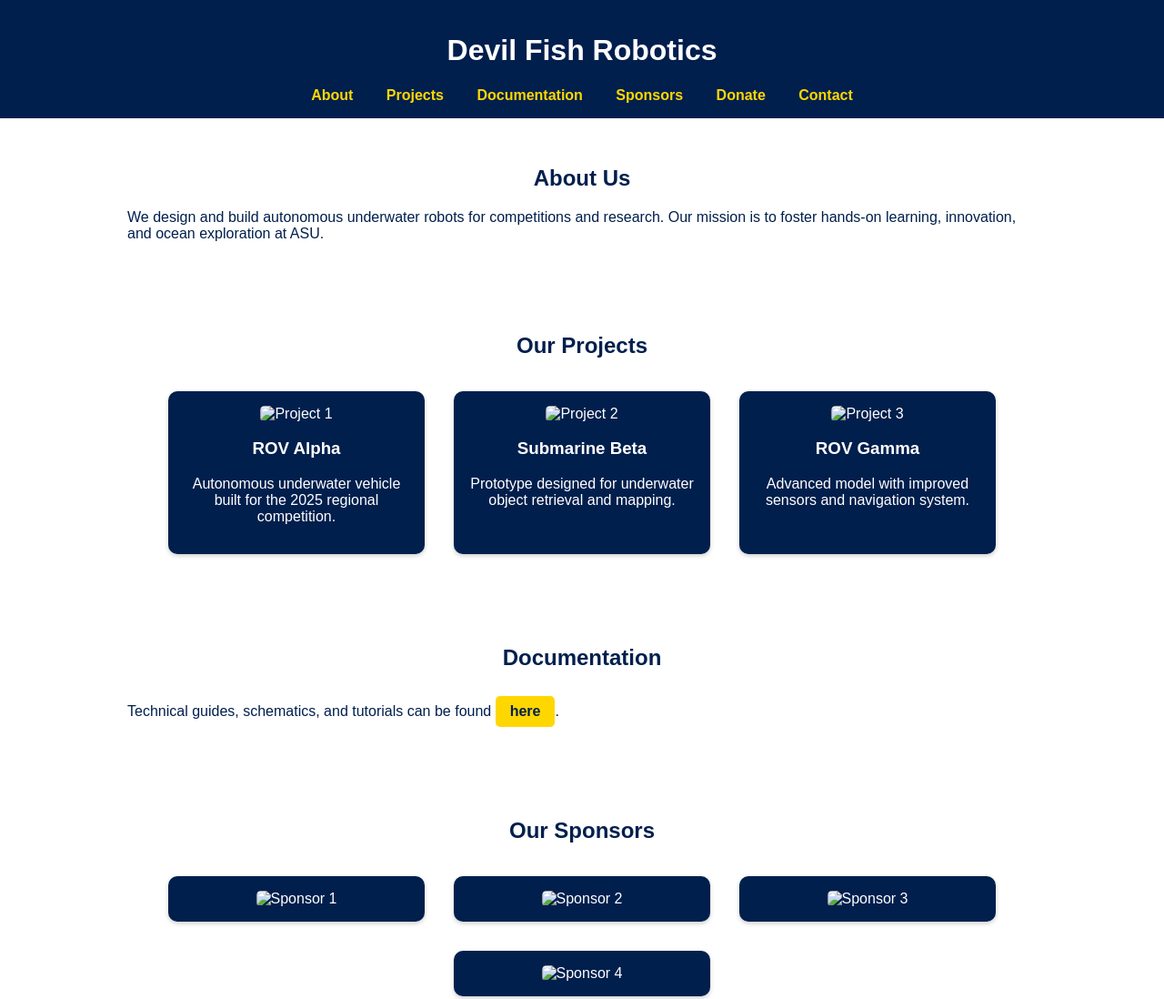
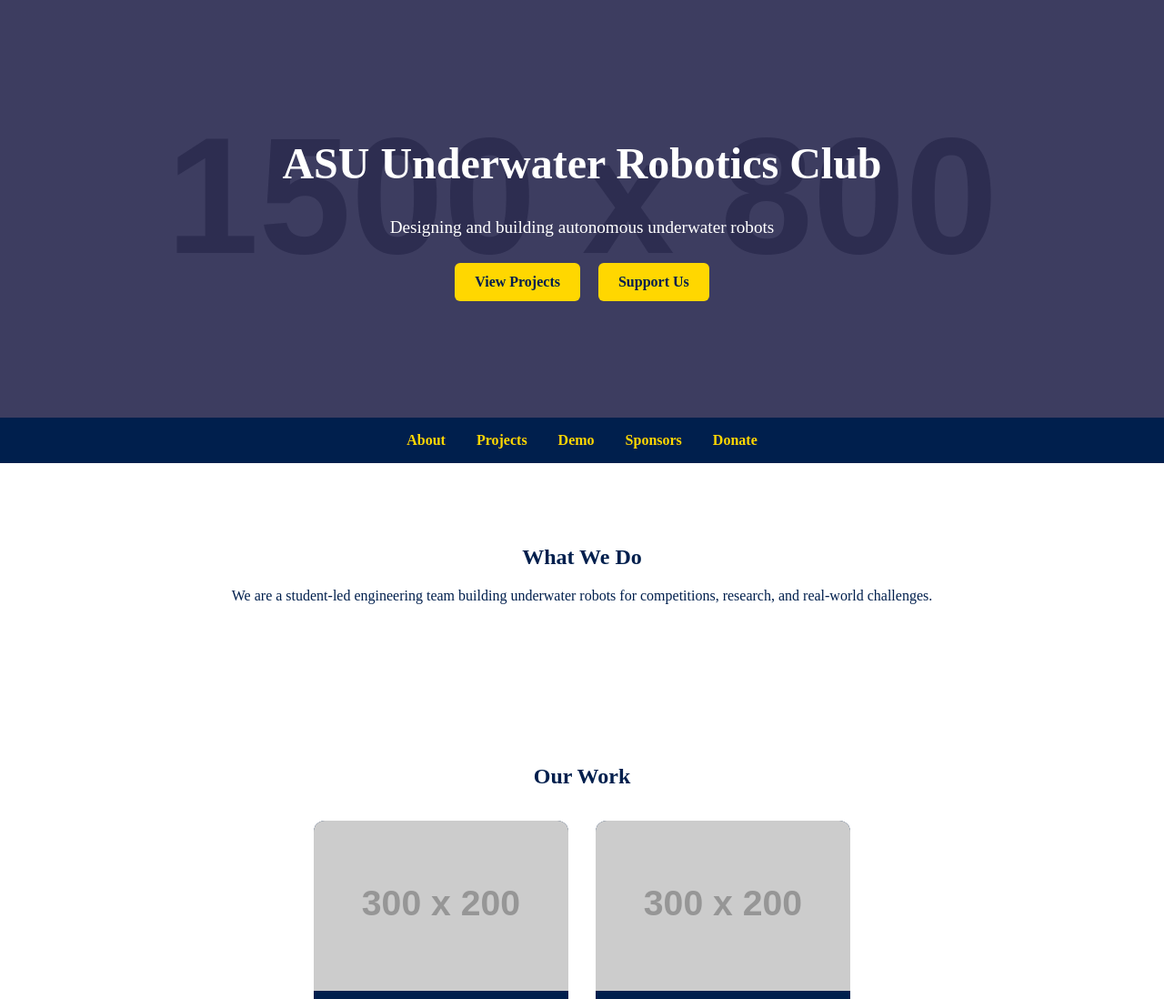
Before and after one commit to DevilFishRobotics-ASU/DevilFishRobotics.github.io, a plain HTML site: page index.html in a window 1280 px wide. Shown: the top 1098 px of the page at 91% size. Drawn offline with Linux system fonts and the light colour scheme; placeholder pictures from the web are drawn by us.

Commit message:
Update index.html

```diff
--- a/index.html
+++ b/index.html
@@ -2,96 +2,247 @@
 <html lang="en">
 <head>
 <meta charset="UTF-8">
-<title>Devil Fish Robotics</title>
+<title>Devil Fish Robotics ASU</title>
+
 <style>
-  body { font-family: Arial; margin: 0; background: #ffffff; color: #001f4d; }
-  header { background: #001f4d; color: white; padding: 1rem; text-align: center; }
-  nav a { margin: 0 1rem; color: #ffd700; text-decoration: none; font-weight: bold; }
-  nav a:hover { color: #ff0000; }
-  section { padding: 2rem; max-width: 1000px; margin: auto; }
-  h1, h2 { text-align: center; }
-  .card { background: #001f4d; color: white; padding: 1rem; margin: 1rem; border-radius: 10px; box-shadow: 0 2px 5px rgba(0,0,0,0.2); }
-  .projects, .sponsors { display: flex; flex-wrap: wrap; justify-content: center; }
-  .projects .card, .sponsors .card { width: 250px; margin: 1rem; text-align: center; }
-  .projects img, .sponsors img { width: 100%; border-radius: 5px; }
-  a.button { background: #ffd700; color: #001f4d; padding: 0.5rem 1rem; border-radius: 5px; text-decoration: none; font-weight: bold; display: inline-block; margin-top: 0.5rem; }
-  a.button:hover { background: #ff0000; color: white; }
-  footer { background: #001f4d; text-align: center; padding: 1rem; margin-top: 2rem; color: #ffd700; font-weight: bold; }
+html {
+  scroll-behavior: smooth;
+}
+
+body {
+  margin: 0;
+  font-family: oswald, garet;
+  background: white;
+  color: #001f4d;
+}
+
+/* HERO */
+.hero {
+  background: linear-gradient(rgba(0,0,50,0.7), rgba(0,0,50,0.7)), url('https://via.placeholder.com/1500x800');
+  background-size: cover;
+  background-position: center;
+  color: white;
+  text-align: center;
+  padding: 120px 20px;
+}
+
+.hero h1 {
+  font-size: 3em;
+}
+
+.hero p {
+  font-size: 1.2em;
+  margin-bottom: 20px;
+}
+
+/* BUTTONS */
+.button {
+  background: #ffd700;
+  color: #001f4d;
+  padding: 12px 22px;
+  margin: 8px;
+  display: inline-block;
+  border-radius: 6px;
+  text-decoration: none;
+  font-weight: bold;
+  transition: 0.3s;
+}
+
+.button:hover {
+  background: red;
+  color: white;
+}
+
+/* NAV */
+nav {
+  background: #001f4d;
+  padding: 1rem;
+  text-align: center;
+  position: sticky;
+  top: 0;
+}
+
+nav a {
+  color: #ffd700;
+  margin: 0 15px;
+  text-decoration: none;
+  font-weight: bold;
+}
+
+/* SECTIONS */
+section {
+  padding: 70px 20px;
+  max-width: 1100px;
+  margin: auto;
+  text-align: center;
+}
+
+/* ANIMATION */
+.fade {
+  opacity: 0;
+  transform: translateY(30px);
+  transition: 0.8s;
+}
+
+.fade.visible {
+  opacity: 1;
+  transform: translateY(0);
+}
+
+/* PROJECT CARDS */
+.projects {
+  display: flex;
+  flex-wrap: wrap;
+  justify-content: center;
+}
+
+.card {
+  background: #001f4d;
+  color: white;
+  width: 280px;
+  margin: 15px;
+  border-radius: 12px;
+  overflow: hidden;
+  transition: 0.3s;
+}
+
+.card:hover {
+  transform: translateY(-10px) scale(1.03);
+}
+
+.card img {
+  width: 100%;
+}
+
+.card h3 {
+  margin: 10px;
+}
+
+.card p {
+  padding: 0 10px 15px;
+}
+
+/* VIDEO */
+.video iframe {
+  width: 100%;
+  max-width: 700px;
+  height: 400px;
+  border-radius: 10px;
+}
+
+/* SPONSORS */
+.sponsors img {
+  width: 140px;
+  margin: 15px;
+  transition: 0.3s;
+}
+
+.sponsors img:hover {
+  transform: scale(1.1);
+}
+
+/* FOOTER */
+footer {
+  background: #001f4d;
+  color: #ffd700;
+  padding: 20px;
+  text-align: center;
+}
 </style>
 </head>
+
 <body>
 
-<header>
-  <h1>Devil Fish Robotics</h1>
+<!-- HERO -->
+<div class="hero">
+  <h1>ASU Underwater Robotics Club</h1>
+  <p>Designing and building autonomous underwater robots</p>
+  <a href="#projects" class="button">View Projects</a>
+  <a href="#donate" class="button">Support Us</a>
+</div>
+
+<!-- NAV -->
 <nav>
   <a href="#about">About</a>
   <a href="#projects">Projects</a>
-    <a href="#documentation">Documentation</a>
+  <a href="#video">Demo</a>
   <a href="#sponsors">Sponsors</a>
   <a href="#donate">Donate</a>
-    <a href="#contact">Contact</a>
 </nav>
-</header>
 
-<section id="about">
-  <h2>About Us</h2>
-  <p>We design and build autonomous underwater robots for competitions and research. Our mission is to foster hands-on learning, innovation, and ocean exploration at ASU.</p>
+<!-- ABOUT -->
+<section id="about" class="fade">
+  <h2>What We Do</h2>
+  <p>We are a student-led engineering team building underwater robots for competitions, research, and real-world challenges.</p>
 </section>
 
-<section id="projects">
-  <h2>Our Projects</h2>
+<!-- PROJECTS -->
+<section id="projects" class="fade">
+  <h2>Our Work</h2>
   <div class="projects">
+
     <div class="card">
-      <img src="project1.jpg" alt="Project 1">
+      <img src="https://via.placeholder.com/300x200">
       <h3>ROV Alpha</h3>
-      <p>Autonomous underwater vehicle built for the 2025 regional competition.</p>
+      <p>Competition-ready underwater robot.</p>
     </div>
+
     <div class="card">
-      <img src="project2.jpg" alt="Project 2">
+      <img src="https://via.placeholder.com/300x200">
       <h3>Submarine Beta</h3>
-      <p>Prototype designed for underwater object retrieval and mapping.</p>
+      <p>Autonomous navigation prototype.</p>
     </div>
-    <div class="card">
-      <img src="project3.jpg" alt="Project 3">
-      <h3>ROV Gamma</h3>
-      <p>Advanced model with improved sensors and navigation system.</p>
-    </div>
+
   </div>
 </section>
 
-<section id="documentation">
-  <h2>Documentation</h2>
-  <p>Technical guides, schematics, and tutorials can be found <a href="#" class="button">here</a>.</p>
-</section>
-
-<section id="sponsors">
-  <h2>Our Sponsors</h2>
-  <div class="sponsors">
-    <div class="card"><img src="sponsor1.png" alt="Sponsor 1"></div>
-    <div class="card"><img src="sponsor2.png" alt="Sponsor 2"></div>
-    <div class="card"><img src="sponsor3.png" alt="Sponsor 3"></div>
-    <div class="card"><img src="sponsor4.png" alt="Sponsor 4"></div>
-  </div>
-  <p style="text-align:center; margin-top:1rem;">Want your logo here? Become a sponsor today!</p>
-</section>
-
-<section id="donate">
-  <h2>Support Us</h2>
-  <p>Your donations help us build and improve our robots. Every contribution goes directly to materials, travel, and competition costs.</p>
-  <div style="text-align:center;">
-    <a href="#" class="button">Donate Now</a>
+<!-- VIDEO -->
+<section id="video" class="fade">
+  <h2>See Our Robot in Action</h2>
+  <div class="video">
+    <iframe src="https://www.youtube.com/embed/dQw4w9WgXcQ"></iframe>
   </div>
 </section>
 
-<section id="contact">
-  <h2>Contact & Team</h2>
-  <p>Email: underwaterrobotics@asu.edu</p>
-  <p>Join us at our weekly meetings on campus!</p>
+<!-- SPONSORS -->
+<section id="sponsors" class="fade">
+  <h2>Our Sponsors</h2>
+  <div class="sponsors">
+    <img src="https://via.placeholder.com/150">
+    <img src="https://via.placeholder.com/150">
+    <img src="https://via.placeholder.com/150">
+  </div>
+  <p>Partner with us and showcase your brand here.</p>
 </section>
 
+<!-- DONATE -->
+<section id="donate" class="fade">
+  <h2>Support Our Team</h2>
+  <p>Your support helps fund materials, competitions, and innovation.</p>
+  <a href="#" class="button">Donate Now</a>
+</section>
+
+<!-- FOOTER -->
 <footer>
   © 2026 ASU Underwater Robotics Club
 </footer>
 
+<!-- JS for animation -->
+<script>
+const elements = document.querySelectorAll('.fade');
+
+function showOnScroll() {
+  elements.forEach(el => {
+    const top = el.getBoundingClientRect().top;
+    if (top < window.innerHeight - 50) {
+      el.classList.add('visible');
+    }
+  });
+}
+
+window.addEventListener('scroll', showOnScroll);
+showOnScroll();
+</script>
+
 </body>
 </html>
```
Lines whose indentation alone changed are shown as unchanged.
